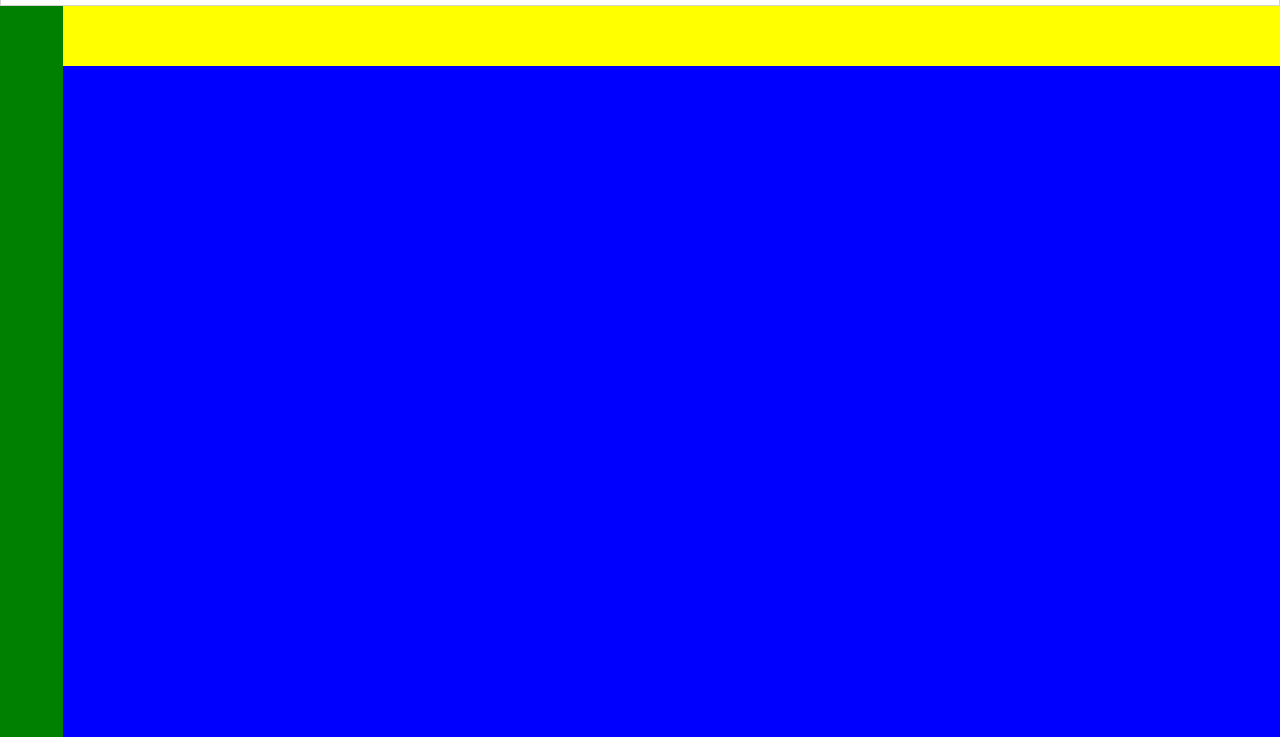
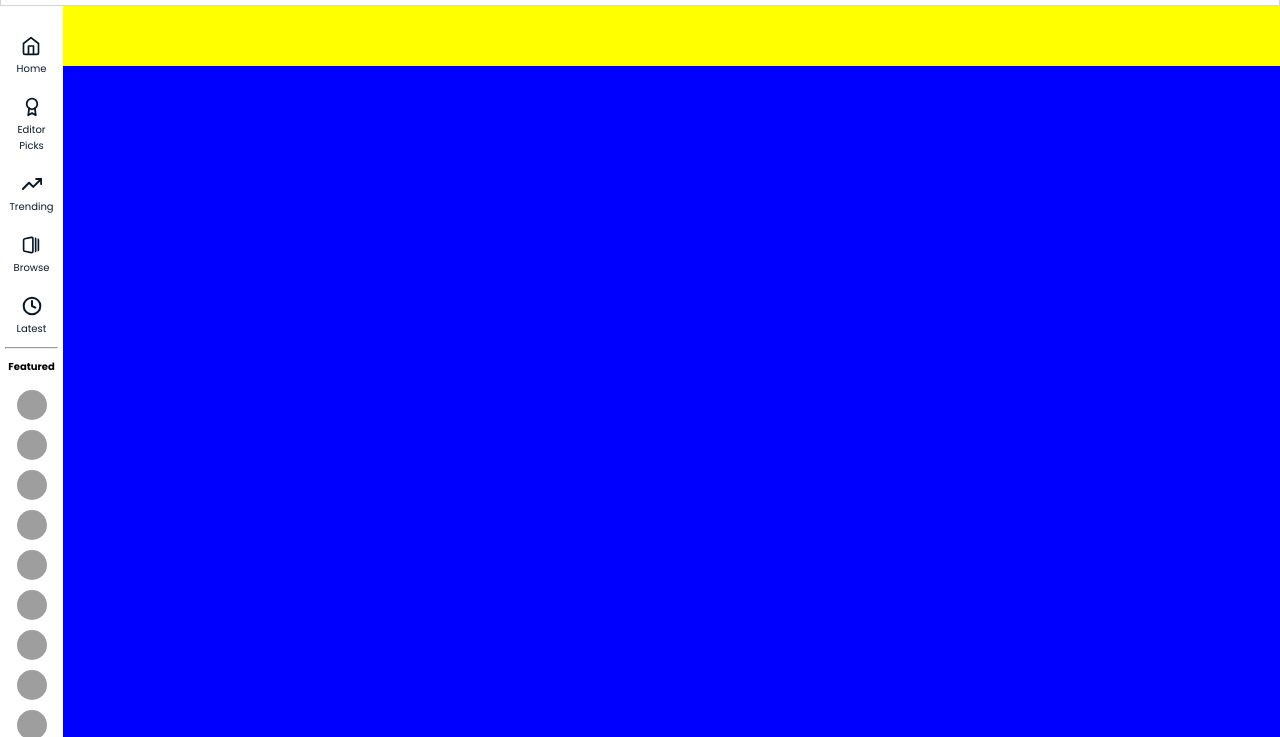
Before and after one commit to Yoshimai123/progetto-modulo1-rumble, a plain HTML site: page index.html in a window 1280 px wide. Shown: the part 63-800 px from the top of the page. Drawn offline with Linux system fonts and the light colour scheme; grey boxes are pictures that could not be loaded.

Commit message:
feat | aside added

```diff
--- a/index.html
+++ b/index.html
@@ -31,7 +31,82 @@
     </header>
     <!-- Aside -->
     <aside>
-
+        <nav class="aside-nav-bar">
+            <a href="#">
+                <div class="nav-item">
+                    <img src="./assets/menu/home.svg" alt="Home">
+                    <span>Home</span>
+                </div>
+            </a>
+            <a href="#">
+                <div class="nav-item">
+                    <img src="./assets/menu/editor-picks.svg" alt="Editor Picks">
+                    <span>Editor Picks</span>
+                </div>
+            </a>
+            <a href="#">
+                <div class="nav-item">
+                    <img src="./assets/menu/trending.svg" alt="Trending">
+                    <span>Trending</span>
+                </div>
+            </a>
+            <a href="#">
+                <div class="nav-item">
+                    <img src="./assets/menu/browse.svg" alt="Browse">
+                    <span>Browse</span>
+                </div>
+            </a>
+            <a href="#">
+                <div class="nav-item">
+                    <img src="./assets/menu/latest.svg" alt="Latest">
+                    <span>Latest</span>
+                </div>
+            </a>
+        </nav>
+        <hr>
+        <section class="featured">
+            <h4>Featured</h4>
+            <ul>
+                <li><img src="https://source.unsplash.com/random/300×300" alt></li>
+                <li><img src="https://source.unsplash.com/random/300×300" alt></li>
+                <li><img src="https://source.unsplash.com/random/300×300" alt></li>
+                <li><img src="https://source.unsplash.com/random/300×300" alt></li>
+                <li><img src="https://source.unsplash.com/random/300×300" alt></li>
+                <li><img src="https://source.unsplash.com/random/300×300" alt></li>
+                <li><img src="https://source.unsplash.com/random/300×300" alt></li>
+                <li><img src="https://source.unsplash.com/random/300×300" alt></li>
+                <li><img src="https://source.unsplash.com/random/300×300" alt></li>
+                <li><img src="https://source.unsplash.com/random/300×300" alt></li>
+                <li><img src="https://source.unsplash.com/random/300×300" alt></li>
+                <li><img src="https://source.unsplash.com/random/300×300" alt></li>
+                <li><img src="https://source.unsplash.com/random/300×300" alt></li>
+                <li><img src="https://source.unsplash.com/random/300×300" alt></li>
+                <li><img src="https://source.unsplash.com/random/300×300" alt></li>
+                <li><img src="https://source.unsplash.com/random/300×300" alt></li>
+                <li><img src="https://source.unsplash.com/random/300×300" alt></li>
+                <li><img src="https://source.unsplash.com/random/300×300" alt></li>
+                <li><img src="https://source.unsplash.com/random/300×300" alt></li>
+                <li><img src="https://source.unsplash.com/random/300×300" alt></li>
+            </ul>
+        </section>
+        <hr>
+        <section class="theme-selection">
+            <h4>Theme</h4>
+            <div>
+                <button>
+                    <img src="./assets/theme/system-default.svg" alt>
+                    <span>System Default</span>
+                </button>
+                <button>
+                    <img src="./assets/theme/dark-mode.svg" alt>
+                    <span>Dark Mode</span>
+                </button>
+                <button>
+                    <img src="./assets/theme/light-mode.svg" alt>
+                    <span>Light Mode</span>
+                </button>
+            </div>
+        </section>
     </aside>
     <!-- Nav -->
     <nav>
--- a/style.css
+++ b/style.css
@@ -5,6 +5,7 @@
     --font-size-m: 1.6rem;
     --font-size-l: 2rem;
     --font-size-xl: 3rem;
+    --text-color: #0a1b2a;
     --gap-s: 1rem;
     --gap-m: calc(var(--gap-s) * 2);
     --gap-l: calc(var(--gap-s) * 3);
@@ -38,7 +39,6 @@ body>header {
 }
 body>aside {
     grid-area: as;
-    background-color: green;
 }
 body>nav{
     grid-area: na;
@@ -96,7 +96,90 @@ header .logo-section {
     width: 10rem;
     height: 5rem;
 }
+button {
+    cursor: pointer;
+}
+/* Aside */
+aside {
+    overflow-x: scroll;
+}
+aside::-webkit-scrollbar {
+    display: none;
+}
+.aside-nav-bar {
+    padding-top: var(--gap-m);
+    display: flex;
+    flex-direction: column;
+    align-items: center;
+}
+.aside-nav-bar a {
+    text-decoration: none;
+    color: var(--text-color);
+}
+.nav-item {
+    padding: var(--gap-s);
+    display: flex;
+    flex-direction: column;
+    align-items: center;
+}
+.nav-item img {
+    width: var(--font-size-l);
+}
+.nav-item span {
+    margin-top: 5px;
+    text-align: center;
+}
+aside hr {
+    color: lightgray;
+    margin-inline: 5px;
+}
 
+.featured {
+    padding: var(--gap-s);
+    display: flex;
+    flex-direction: column;
+    align-items: center;
+    justify-content: center;
+}
+.featured h4 {
+    padding-bottom: var(--gap-s);
+}
+.featured li {
+    list-style-type: none;
+}
+.featured img {
+    width: 30px;
+    height: 30px;
+    border-radius: 30px;
+    margin-top: .5rem;
+}
+.theme-selection h4 {
+    padding-top: var(--gap-s);
+}
+.theme-selection {
+    display: grid;
+    place-content: center;
+    gap: var(--font-size-s);
+}
+.theme-selection span {
+    font-size: 1rem;
+}
+.theme-selection button {
+    display: flex;
+    flex-direction: column;
+    align-items: center;
+    gap: 5px;
+    border: none;
+    background-color: transparent;
+
+}
+.theme-selection img {
+    width: 20px;
+    margin-top: var(--gap-s);
+}
+.theme-selection span {
+    width: 30px;
+}
 /*--------------------------------------------------------*/
 /* Media Query */
 /*--------------------------------------------------------*/
@@ -110,6 +193,9 @@ header .logo-section {
         "na"
         "ma"
          ;
+    }
+    aside {
+        display: none;
     }
 }
 /* Tablet S */
```
